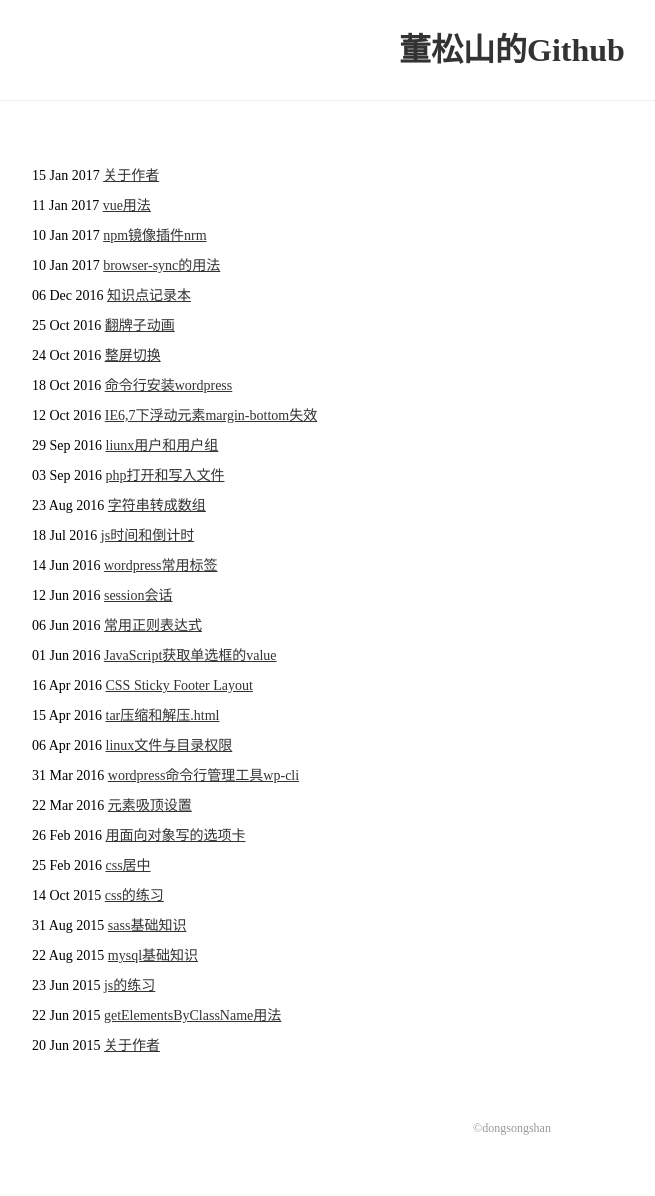
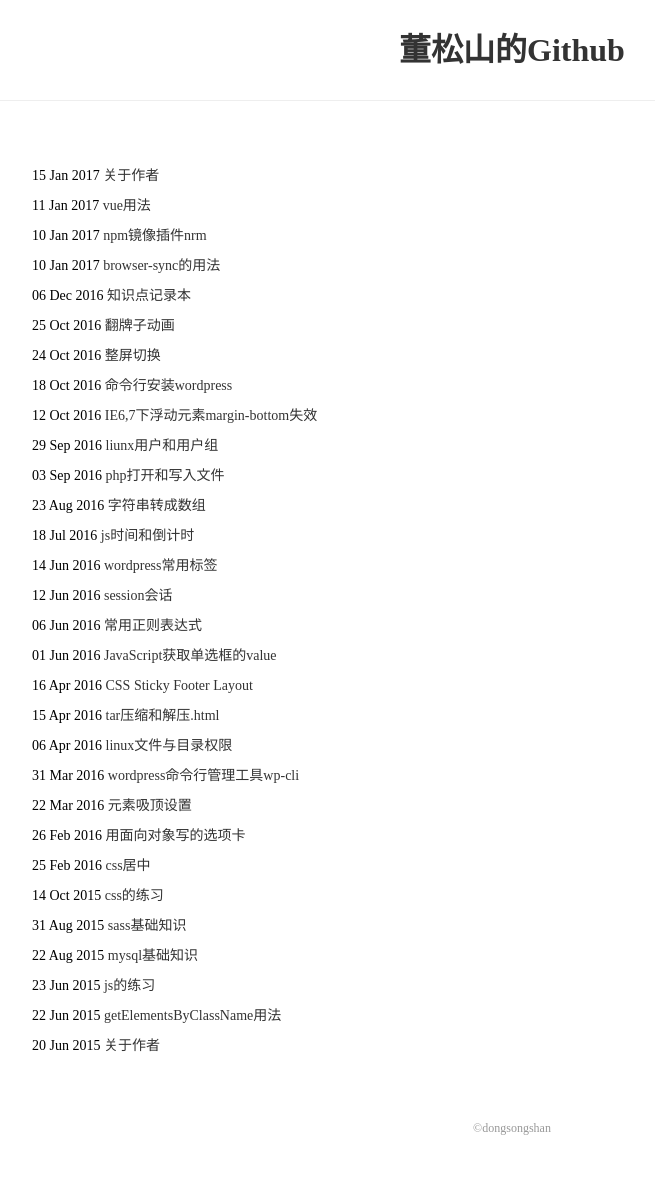
Before and after one commit to dongsongshan/dongsongshan.github.io, a Jekyll site: the page built from index.html, in a window 1280 px wide. Shown: the whole page, without its empty margins (128-783 px from the left). Built offline with Jekyll 4.4.1, drawn with Linux system fonts in a browser that asks for light colours.

Commit message:
Update style.css

```diff
--- a/css/style.css
+++ b/css/style.css
@@ -25,5 +25,5 @@ pre,code{background: #2f2f2f;color:#bcbcbc;
 }
 ul{list-style:none;}
 ul li{height:30px; line-height:30px; font-size:14px;}
-ul li a{color:#333;}
-ul li a:hover{color:#000;}
+ul li a{color:#333; text-decoration:none;}
+ul li a:hover{text-decoration:underline;}
```
